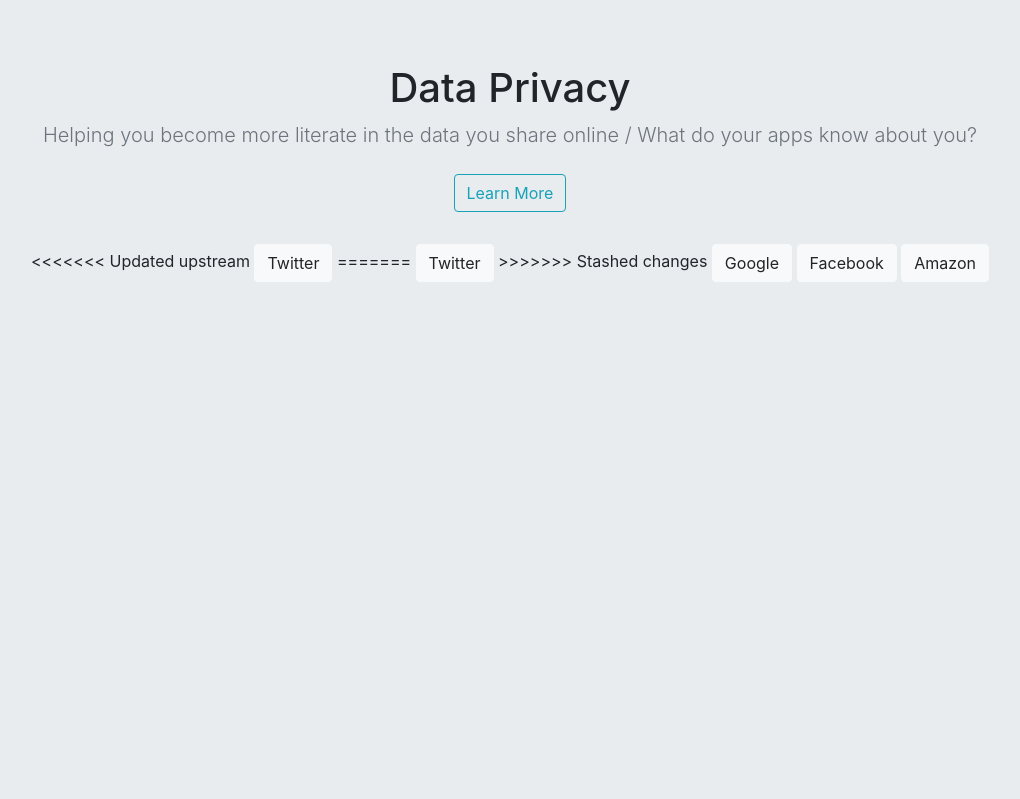
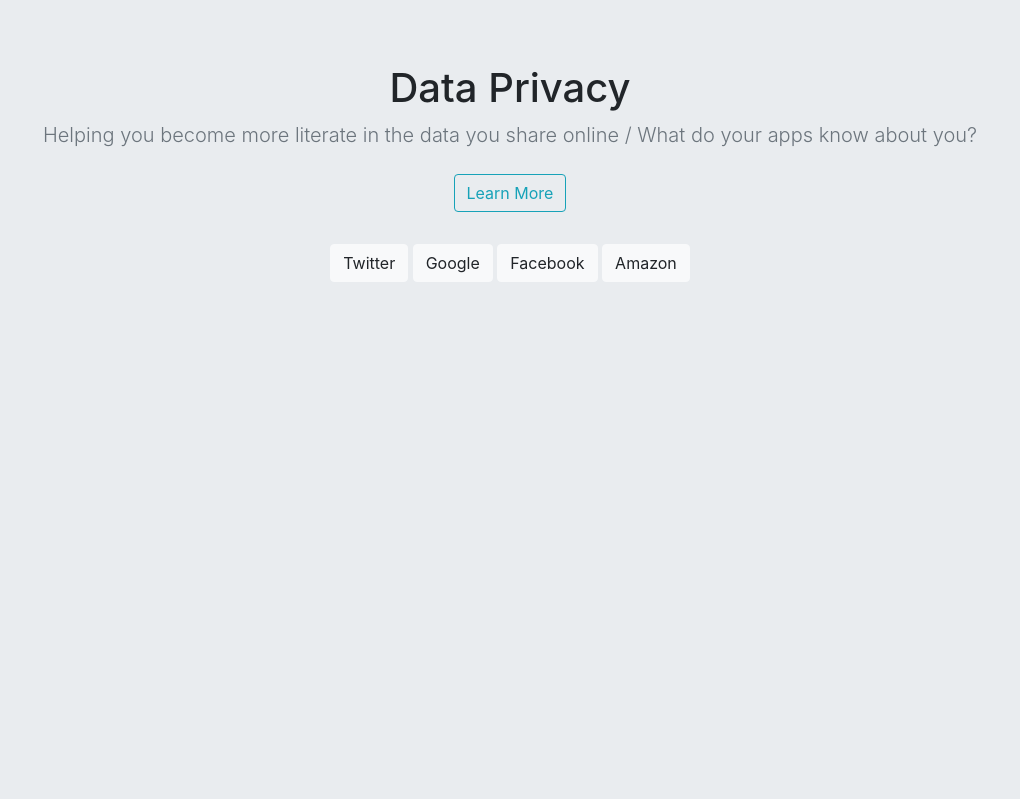
Before and after one commit to emksulliv/dataPrivacy, a Django app: page / in a window 1280 px wide. Shown: the part 56-855 px from the top of the page, without its empty margins (130-1150 px from the left). Run offline with Django 3.2, Linux system fonts and the light colour scheme; some libraries are stand-ins or nearby versions.

Commit message:
Fixed weird stash conflict

```diff
--- a/page/templates/index.html
+++ b/page/templates/index.html
@@ -58,12 +58,8 @@
                 <!-- btn-outline-info to be blue, btn-outline-primary to be gray -->
                 <button type="button" class="btn btn-outline-info my-2" data-toggle="modal" data-target="#myModal">Learn More</button>
             </p>
-<<<<<<< Updated upstream
-            <!-- SAMPLE ON GOOGLE BUTTON(takes us to google.com -> meant to show how to link a URL here) -->
-            <a href="https://www.google.com/" class="btn btn-light my-2">Twitter</a>
-=======
+
             <a href="{% url 'script' %}" class="btn btn-light my-2">Twitter</a>
->>>>>>> Stashed changes
             <a href="{% provider_login_url "google" %}"class="btn btn-light my-2">Google</a>
             <a href="#" class="btn btn-light my-2">Facebook</a>
             <a href="#" class="btn btn-light my-2">Amazon</a>
```
